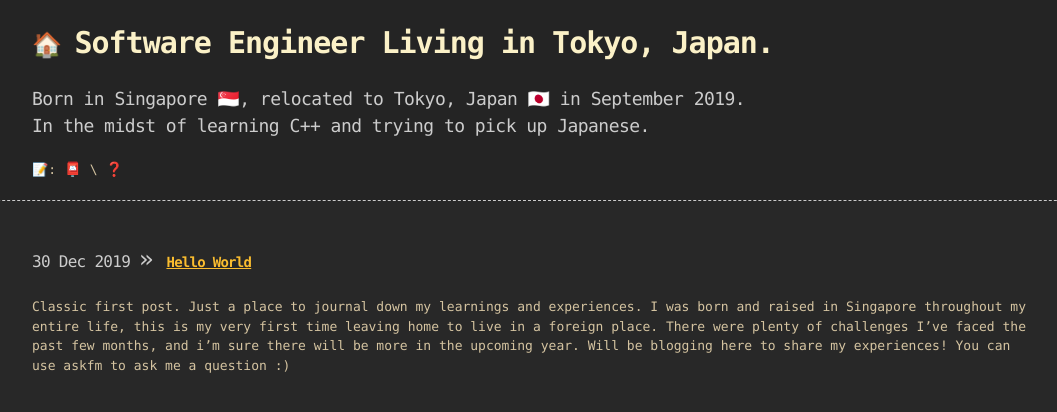
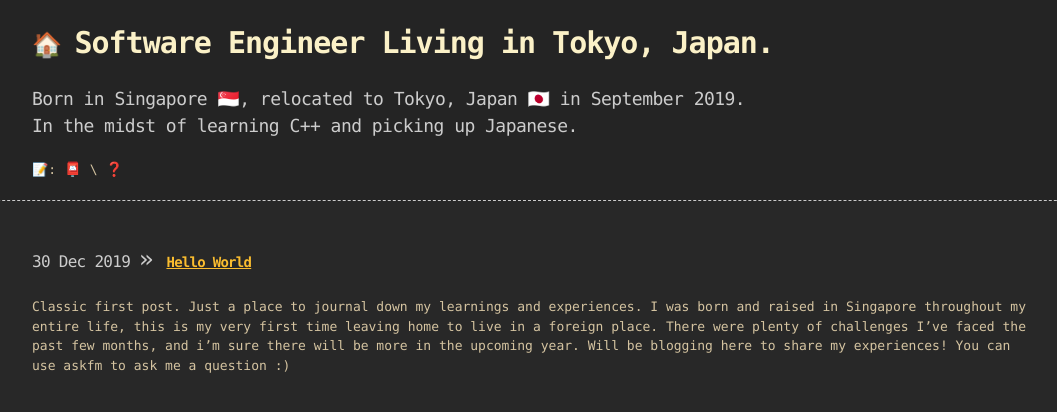
Before and after one commit to livinginjapan/livinginjapan.github.io, a Jekyll site: the page built from index.html, in a window 1280 px wide. Shown: the top 412 px of the page, without its empty margins (108-1165 px from the left). Built offline with Jekyll 4.4.1, drawn with Linux system fonts in a browser that asks for light colours; the list of posts is cut into pages by our own code.

Commit message:
update desc

```diff
--- a/_config.yml
+++ b/_config.yml
@@ -21,7 +21,7 @@
 title: Software Engineer Living in Tokyo, Japan.
 description: >- # this means to ignore newlines until "baseurl:"
     Born in Singapore 🇸🇬, relocated to Tokyo, Japan 🇯🇵 in September 2019. <br>
-    In the midst of learning C++ and trying to pick up Japanese.
+    In the midst of learning C++ and picking up Japanese.
 baseurl: "/" # the subpath of your site, e.g. /blog
 url: "" # the base hostname & protocol for your site, e.g. http://example.com
 #twitter_username: jekyllrb
```
